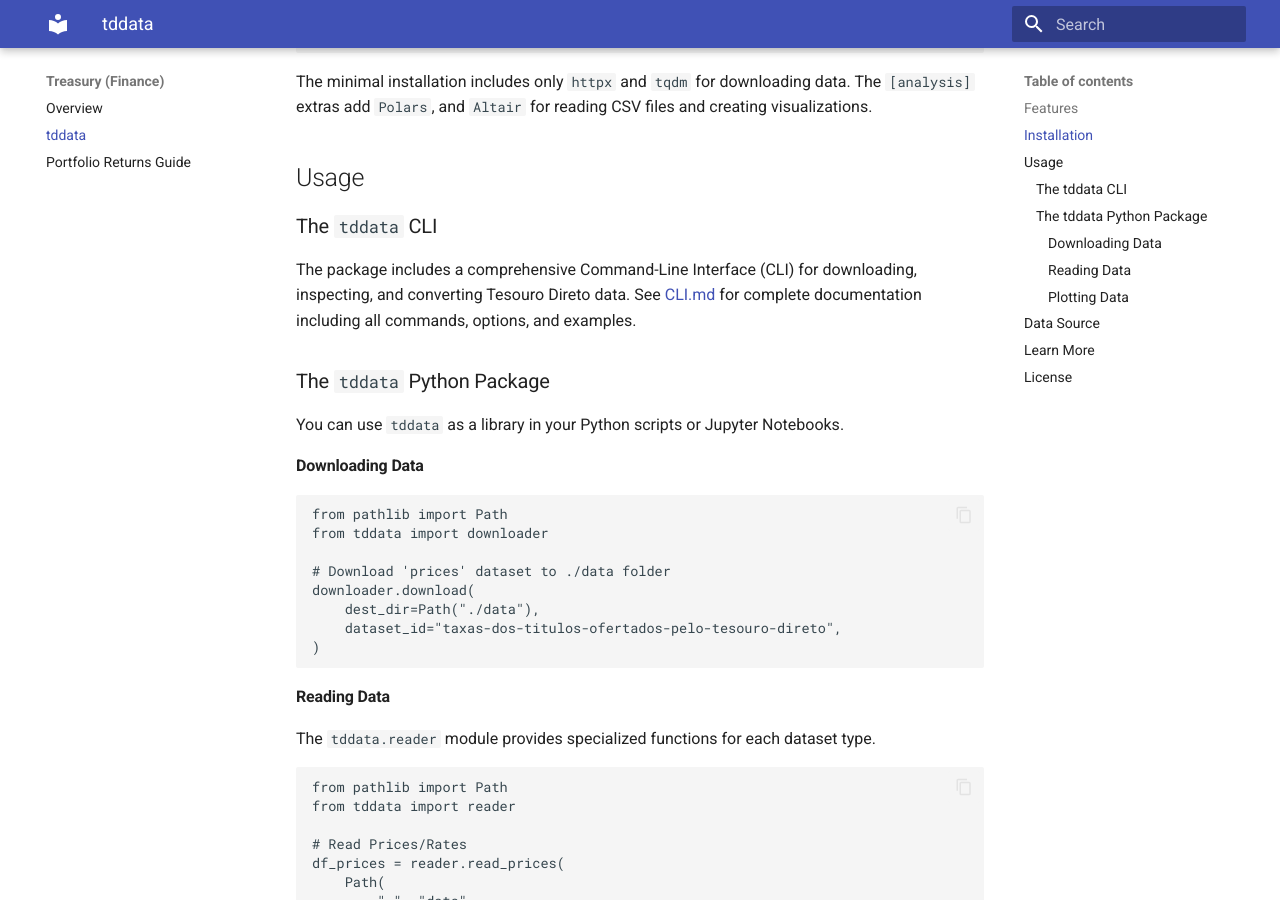
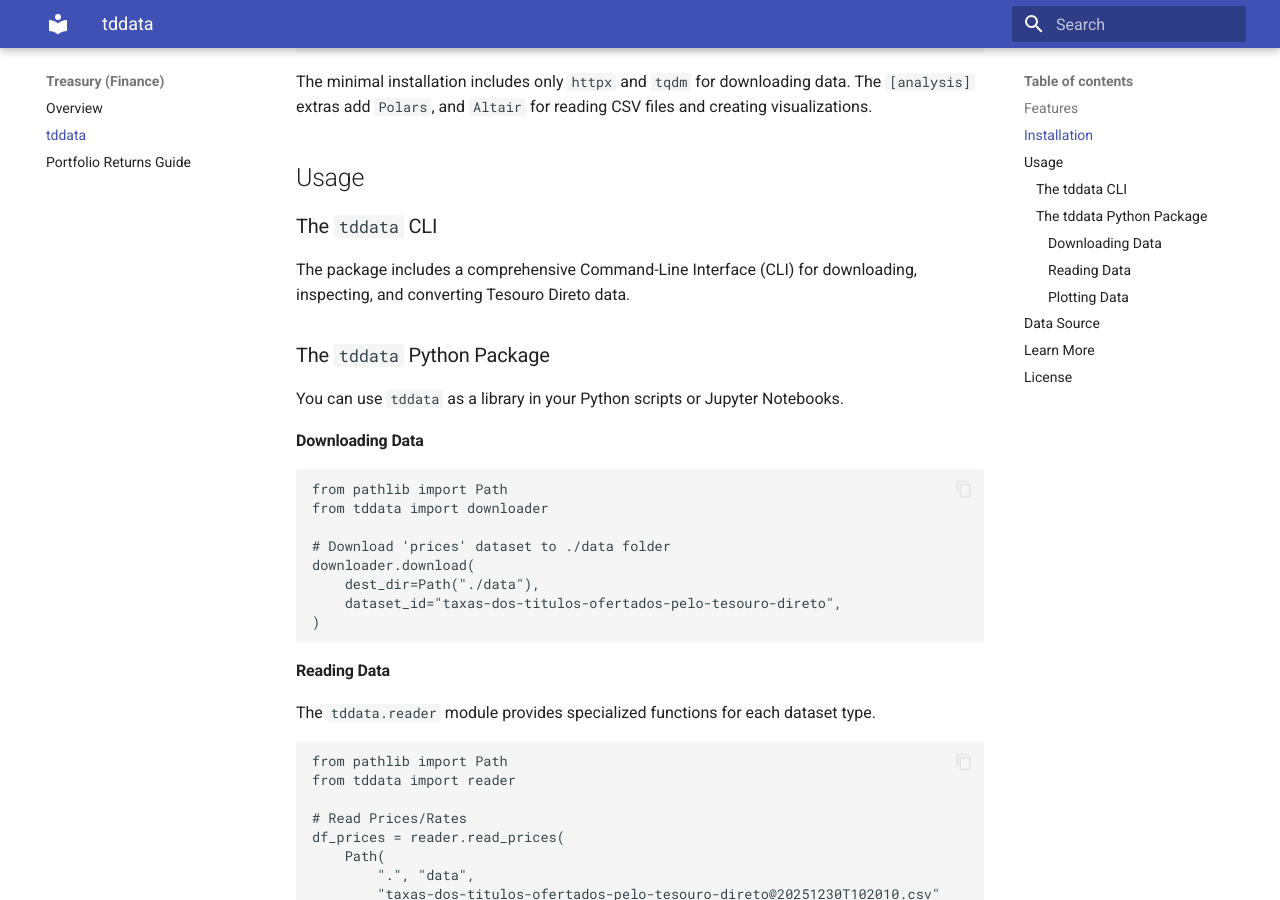
Before and after one commit to Quantilica/docs, an MkDocs documentation site: the page built from docs/tesouro/tddata.md, in a window 1280 px wide and 900 px high, scrolled down 933 px. Built offline with MkDocs 1.6.1 and Material for MkDocs 9.7.7, drawn with Linux system fonts in a browser that asks for light colours.

```diff
--- a/docs/tesouro/tddata.md
+++ b/docs/tesouro/tddata.md
@@ -30,8 +30,7 @@
 
 ### The `tddata` CLI
 
-The package includes a comprehensive Command-Line Interface (CLI) for downloading, inspecting, and converting Tesouro Direto data. See [CLI.md](docs/CLI.md) for complete documentation including all commands, options, and examples.
-
+The package includes a comprehensive Command-Line Interface (CLI) for downloading, inspecting, and converting Tesouro Direto data.
 ### The `tddata` Python Package
 
 You can use `tddata` as a library in your Python scripts or Jupyter Notebooks.
```
